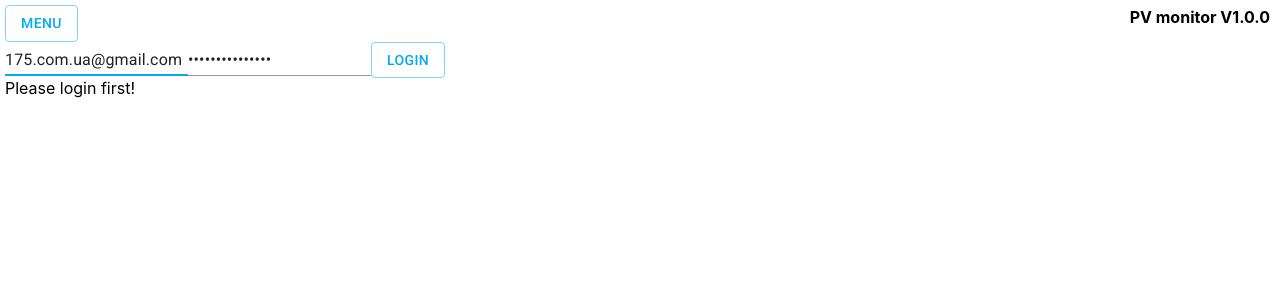
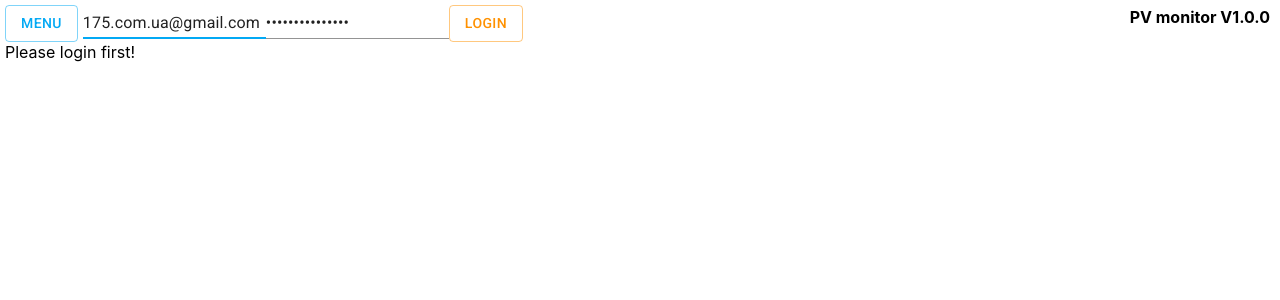
Before and after one commit to Roumit/PVmonitor, a React (Create React App) app: page /PVM/newdashboard in a window 1280 px wide. Shown: the top 300 px of the page. Built offline with nearby package versions, Linux system fonts and the light colour scheme.

Commit message:
add a little of design

```diff
--- a/src/App.css
+++ b/src/App.css
@@ -5,6 +5,7 @@ html, body, #root, .app {
 
 .app {
   margin: 5px;
+  min-width: 600px;
 }
 
 
@@ -14,13 +15,48 @@ h1 {
 }
 
 
-/* --- login section */
+/* --- head: main menu & login section */
+
+.head {
+  display: flex;
+}
 
 .login , .login div {
   /* display: flex; */
   margin-right: 5px;
   display: table-cell;
   vertical-align: middle;
+}
+
+.main-menu-conteiner {
+  margin-right: 5px;
+}
+
+.main-menu {
+  position: absolute;
+  z-index: 1001;
+  background: rgb(255, 255, 255);
+  border-radius: 4px;
+  border-color: #03a9f4;
+  border-style: solid;
+  border-width: 1px;
+
+}
+
+.main-menu :hover{
+  /* background: rgb(247, 247, 247); */
+  color: rgb(0, 0, 0);
+  text-decoration: none;
+}
+
+.main-menu-elem, .main-menu-base-elem {
+  color: #03a9f4;
+  padding: 4px;
+  padding-bottom: 0;
+}
+
+.main-menu-base-elem {
+  font-weight: bold;
 }
 
 
@@ -82,28 +118,6 @@ button.MuiButtonBase-root.MuiIconButton-root {
   cursor: crosshair;
 }
 
-
-
-
-/* --- main menu section */
-
-.main-menu {
-  position: absolute;
-  z-index: 100;
-  background: #d5ebf5;
-  border-radius: 4px;
+.top-widget-div {
+  background-color: rgba(255, 145, 0, 0.2);
 }
-
-.main-menu :hover{
-  background: rgb(247, 247, 247);
-  text-decoration: none;
-}
-
-.main-menu-elem, .main-menu-base-elem {
-  padding: 4px;
-  padding-bottom: 0;
-}
-
-.main-menu-base-elem {
-  font-weight: bold;
-}
--- a/src/App.js
+++ b/src/App.js
@@ -71,7 +71,18 @@ class App extends React.Component{
         </div>
       <div className="app">
         <BrowserRouter basename="/PVM">
-          <MainMenu
+          <div className="head">
+            <MainMenu
+            dashboards={dashboards}
+            toggleHide={toggleHide}
+            hide={hideMainMenu}
+            // setDashboardId={setDashboardId}
+            setDashboardName={setDashboardName}
+            clearNewDashboard={clearNewDashboard}
+            clearWidgetSize={clearWidgetSize} />
+            <Login />
+          </div>
+          {/* <MainMenu
           dashboards={dashboards}
           toggleHide={toggleHide}
           hide={hideMainMenu}
@@ -79,7 +90,7 @@ class App extends React.Component{
           setDashboardName={setDashboardName}
           clearNewDashboard={clearNewDashboard}
           clearWidgetSize={clearWidgetSize} />
-          <Login />
+          <Login /> */}
           <Switch>
             <Route exact path="/" component={Installations} />
             <Route path="/sites" component={Installations} />
--- a/src/components/login-field.js
+++ b/src/components/login-field.js
@@ -46,7 +46,7 @@ const LoginField = ({ onChangeLoginPass, isLogin, loginRequest }) => {
             <div>
                 <Button
                 variant={'outlined'}
-                color="primary"
+                color="secondary"
                 onClick={() => loginRequest(isLogin) }
                 >{buttonText}</Button>
             </div>
--- a/src/components/mainMenu.js
+++ b/src/components/mainMenu.js
@@ -28,7 +28,7 @@ export function MainMenu({ dashboards, hide, toggleHide,
             color="primary"
             className="main-menu-button"
             onClick={toggleHide}>
-                hide menu
+                Menu
             </Button>
             <div className="main-menu">
                 <Link
@@ -62,7 +62,7 @@ export function MainMenu({ dashboards, hide, toggleHide,
                     clearWidgetSize();
                 }}>
                     <div className="main-menu-base-elem">
-                        Create Dashboard
+                        Create new dashboard
                     </div>
                 </Link>
             </div>
--- a/src/components/widgetFrame.js
+++ b/src/components/widgetFrame.js
@@ -48,7 +48,6 @@ export default function WidgetFrame({ size, setTargetWidget, id, deleteElement,
                 top: '0px',
                 height: '24px',
                 width: '100%',
-                backgroundColor: 'rgba(0,0,0,0.1)',
                 cursor: 'move',
             }}>
             </div>
--- a/src/containers/constructor.js
+++ b/src/containers/constructor.js
@@ -135,7 +135,7 @@ class Constructor extends React.Component {
                     param: value,
                     paramName: instDataObject[newElement.idSite][value].name,
                     value: instDataObject[newElement.idSite][value].value,
-                    name: instDataObject[newElement.idSite][value].name
+                    name: `${instDataObject[newElement.idSite].siteName} ${instDataObject[newElement.idSite][value].name}`
                 })
             }
         }}>
--- a/src/containers/widgetSizeFrame.js
+++ b/src/containers/widgetSizeFrame.js
@@ -86,12 +86,12 @@ export default function WidgetFrame(props) {
                 saveToNewDashboard();
             }}>
                 <div
+                className='top-widget-div'
                 style={{
                     position: 'absolute',
                     top: size.move? '50%': 0,
                     width: '100%',
                     height: '24px',
-                    backgroundColor: 'rgba(0,0,0,0.1)',
                 }}></div>
             </div>
             <div
```
